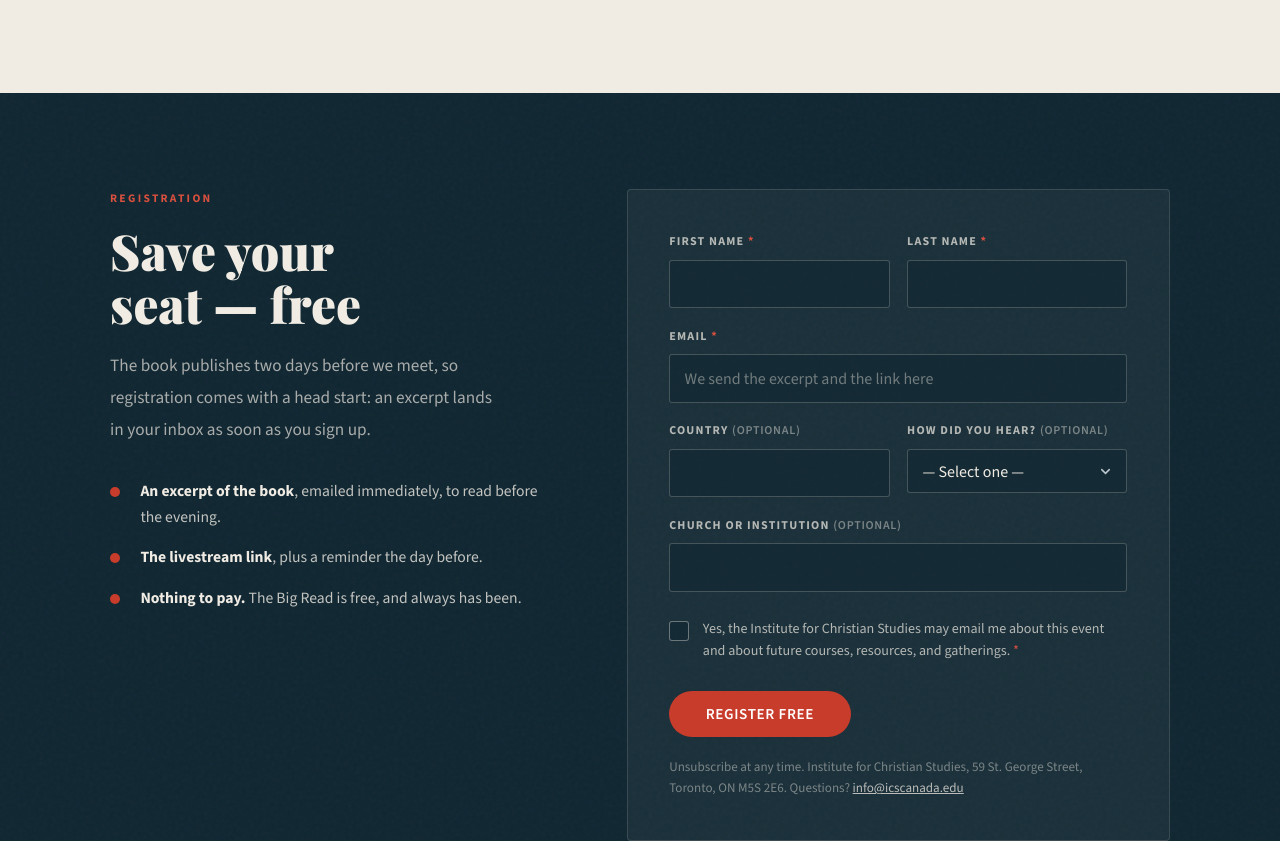
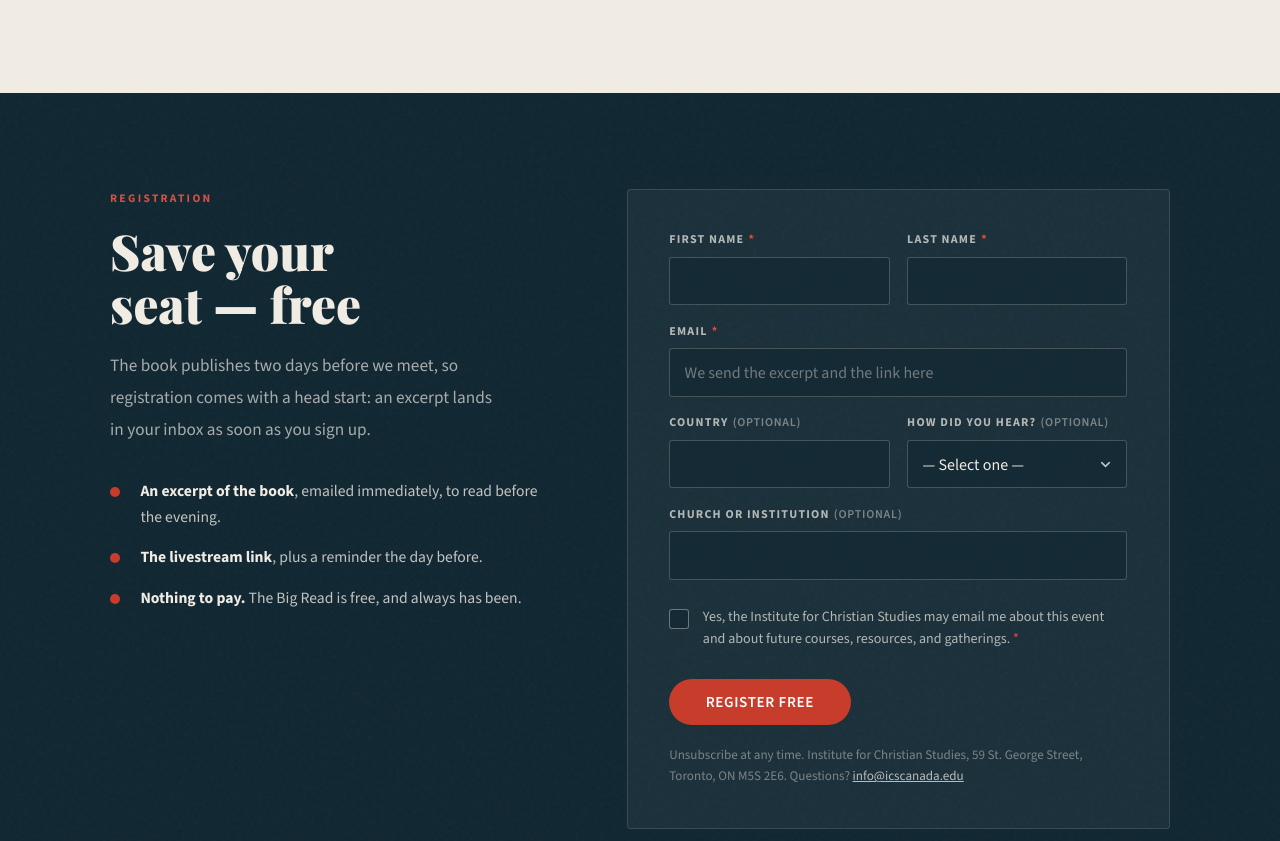
Before and after one commit to ics-communications/f2bf, a plain HTML site: page big-read/index.html in a window 1280 px wide. Shown: the part 3587-4428 px from the top of the page. Drawn offline with nearby package versions, Linux system fonts and the light colour scheme; a web font is replaced by a local one.

Commit message:
bigread-f26-form-wiring

```diff
--- a/big-read/index.html
+++ b/big-read/index.html
@@ -393,12 +393,30 @@
     }
     @media (min-width: 560px) { .br-form { padding: 2.6rem; } }
     .br-form__row { display: grid; grid-template-columns: 1fr; gap: 1.1rem; margin-bottom: 1.1rem; }
-    @media (min-width: 560px) { .br-form__row--two { grid-template-columns: 1fr 1fr; } }
-    .br-form__field { display: flex; flex-direction: column; }
+    /* The form lives in a grid column far narrower than the viewport, so a
+       viewport media query splits this row while the form still has no room
+       for two fields. Ask the form its own width instead. */
+    .br-form { container-type: inline-size; }
+    .br-form__field { display: grid; grid-template-rows: auto auto; align-content: start; }
+    @container (min-width: 430px) {
+      .br-form__row--two {
+        grid-template-columns: 1fr 1fr;
+        grid-template-rows: auto auto;
+        row-gap: 0;                    /* the label's own padding sets this gap */
+      }
+      /* Labels wrap to two lines at some widths. Subgrid puts every label in
+         one shared row and every input in the next, so a wrap cannot knock
+         the field beside it out of alignment. Only needed side by side. */
+      .br-form__row--two > .br-form__field {
+        grid-row: span 2;
+        grid-template-rows: subgrid;
+      }
+    }
     .br-form__label {
+      display: flex; align-items: flex-end; flex-wrap: wrap; gap: 0 0.35em;
       font-family: var(--text); font-size: 0.75rem; font-weight: 700;
-      letter-spacing: 0.1em; text-transform: uppercase;
-      color: rgba(240,235,227,0.72); margin-bottom: 0.5rem;
+      letter-spacing: 0.1em; text-transform: uppercase; line-height: 1.45;
+      color: rgba(240,235,227,0.72); padding-bottom: 0.5rem;
     }
     .br-form__label span { color: var(--red-hover); }
     .br-form__label .br-form__opt {
@@ -975,7 +993,7 @@
      Deploy _scripts/create-bigread-registration.gs as a web app
      ("Execute as: Me", "Who has access: Anyone") and paste the /exec
      URL here. Until then the form fails closed with a mailto fallback. */
-  var ENDPOINT = 'PASTE_APPS_SCRIPT_EXEC_URL_HERE';
+  var ENDPOINT = 'https://script.google.com/macros/s/AKfycbzYWXE9pKtv_nXJAb6q0D21jr9F9fk-UBrqCOW2D7W4MGhO5yTMB720SCod7R6qAI6DbQ/exec';
 
   var form    = document.getElementById('brForm');
   var confirm = document.getElementById('brConfirm');
```
Also changed, not shown: 1 other file.
